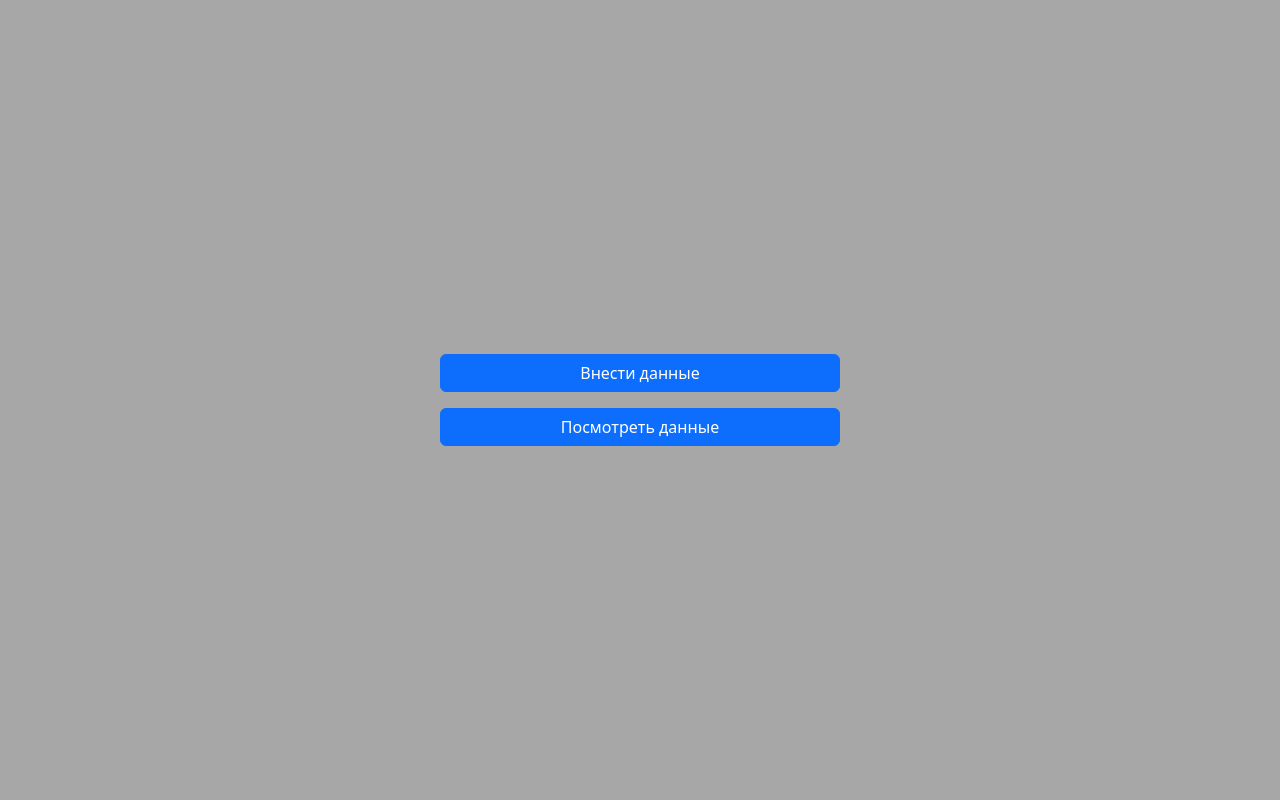
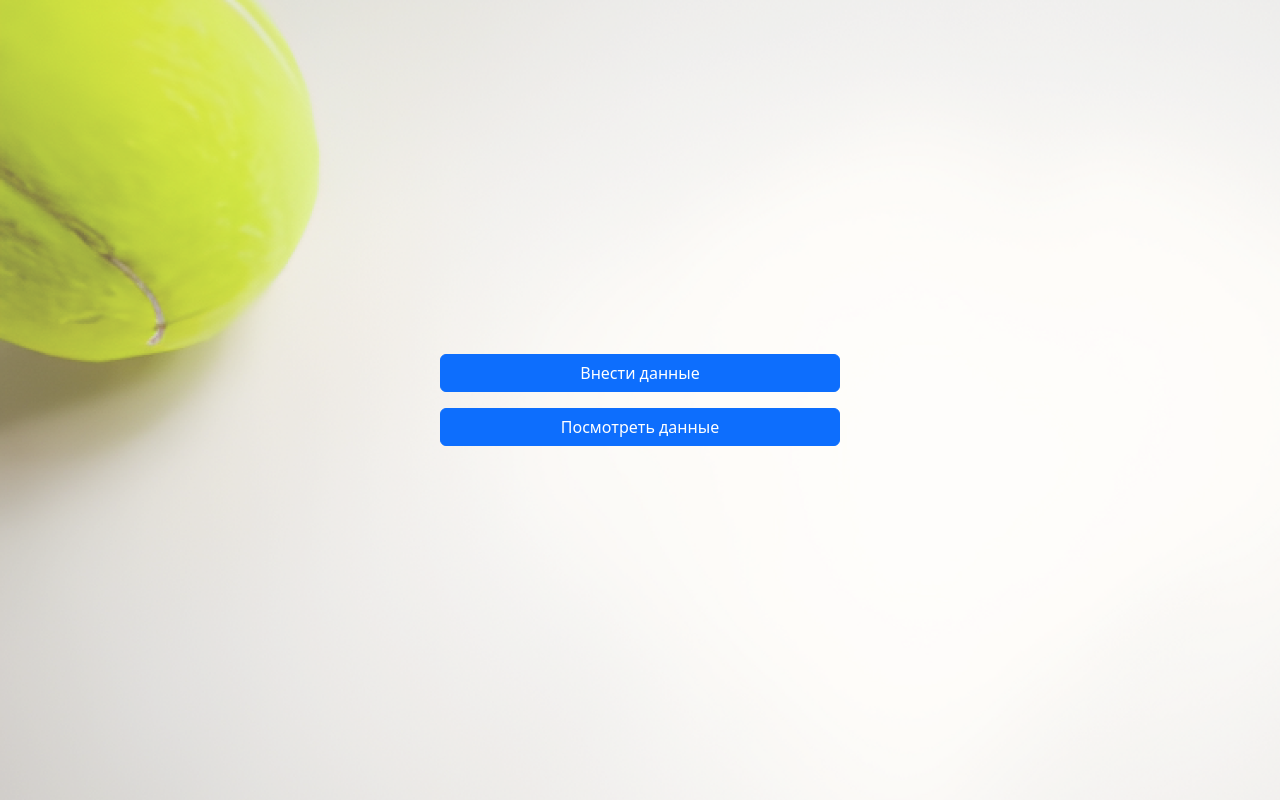
Before and after one commit to SofiaHartova/SSCSurvey, a Flask app: page /action in a window 1280 px wide. Run offline with Flask 3, Linux system fonts and the light colour scheme; the visitor is signed in with stand-in values (Sample User, id 1); some libraries are stand-ins or nearby versions.

Commit message:
feat: added background-image for option and sign-in pages

```diff
--- /dev/null
+++ b/static/option.css
@@ -0,0 +1,15 @@
+body {
+    background: url("../img/Фон.png") no-repeat;
+}
+.centered-container {
+    display: flex;
+    justify-content: center;
+    align-items: center;
+    height: 100vh;
+}
+.option {
+    width: 100%;
+}
+.col-lg-6 {
+    max-width: 400px;
+}
--- a/static/sign-in.css
+++ b/static/sign-in.css
@@ -1,7 +1,7 @@
 html,
 body {
   height: 100%;
-  background-color: #a7a7a7;
+  background: url("../img/Фон.png") no-repeat;
 }
 form {
     margin-top: 70%;
--- a/templates/option.html
+++ b/templates/option.html
@@ -5,7 +5,7 @@
     <meta name="viewport" content="width=device-width, initial-scale=1.0">
     <title>Выберите опцию</title>
     <link href="https://cdn.jsdelivr.net/npm/bootstrap@5.3.3/dist/css/bootstrap.min.css" rel="stylesheet" integrity="sha384-QWTKZyjpPEjISv5WaRU9OFeRpok6YctnYmDr5pNlyT2bRjXh0JMhjY6hW+ALEwIH" crossorigin="anonymous">
-    <link rel="stylesheet" href="../static/block1.css">
+    <link rel="stylesheet" href="../static/option.css">
 </head>
 <body>
     <div class="centered-container">
```
Also changed, not shown: img/Фон.png (added).
